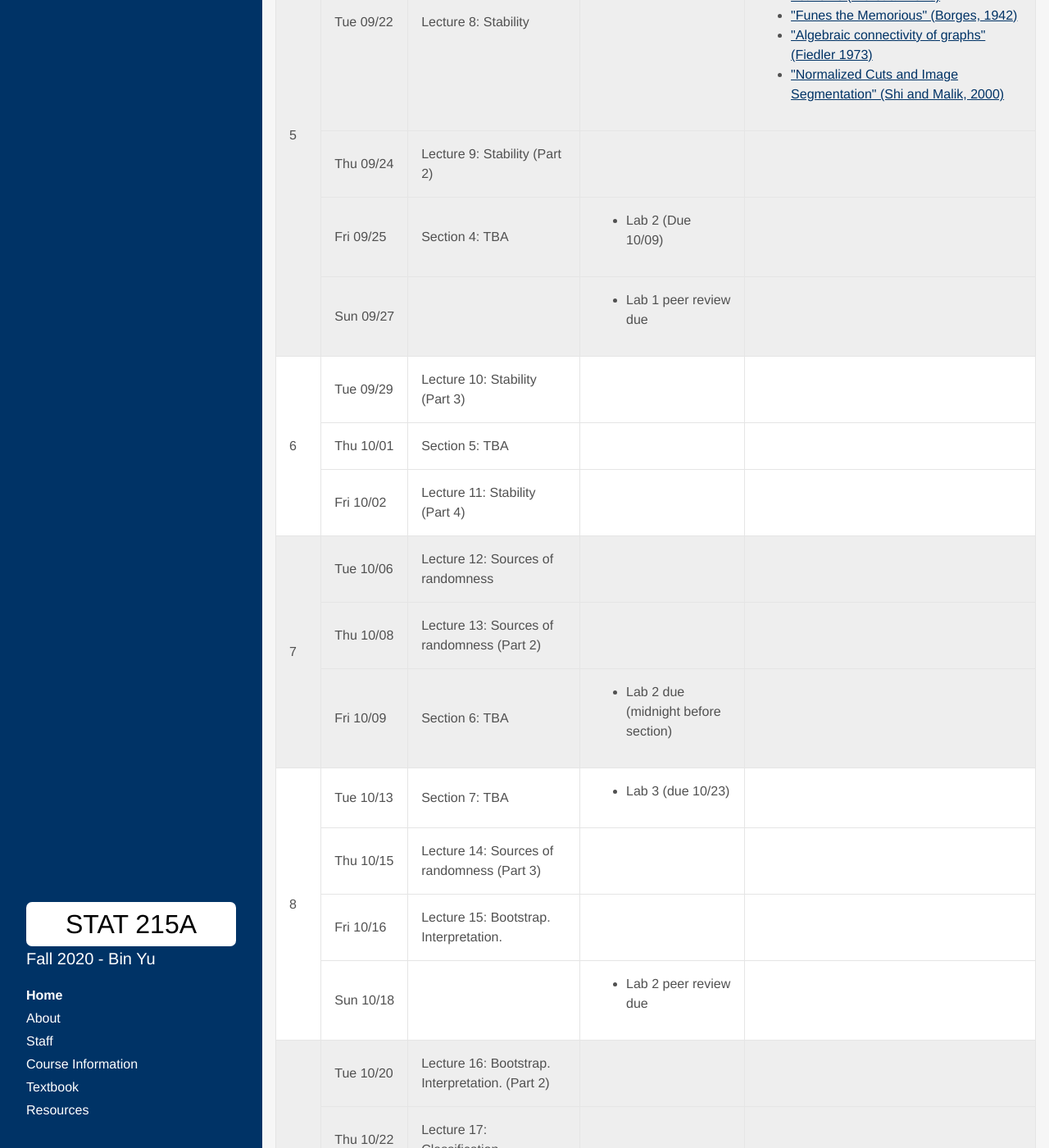
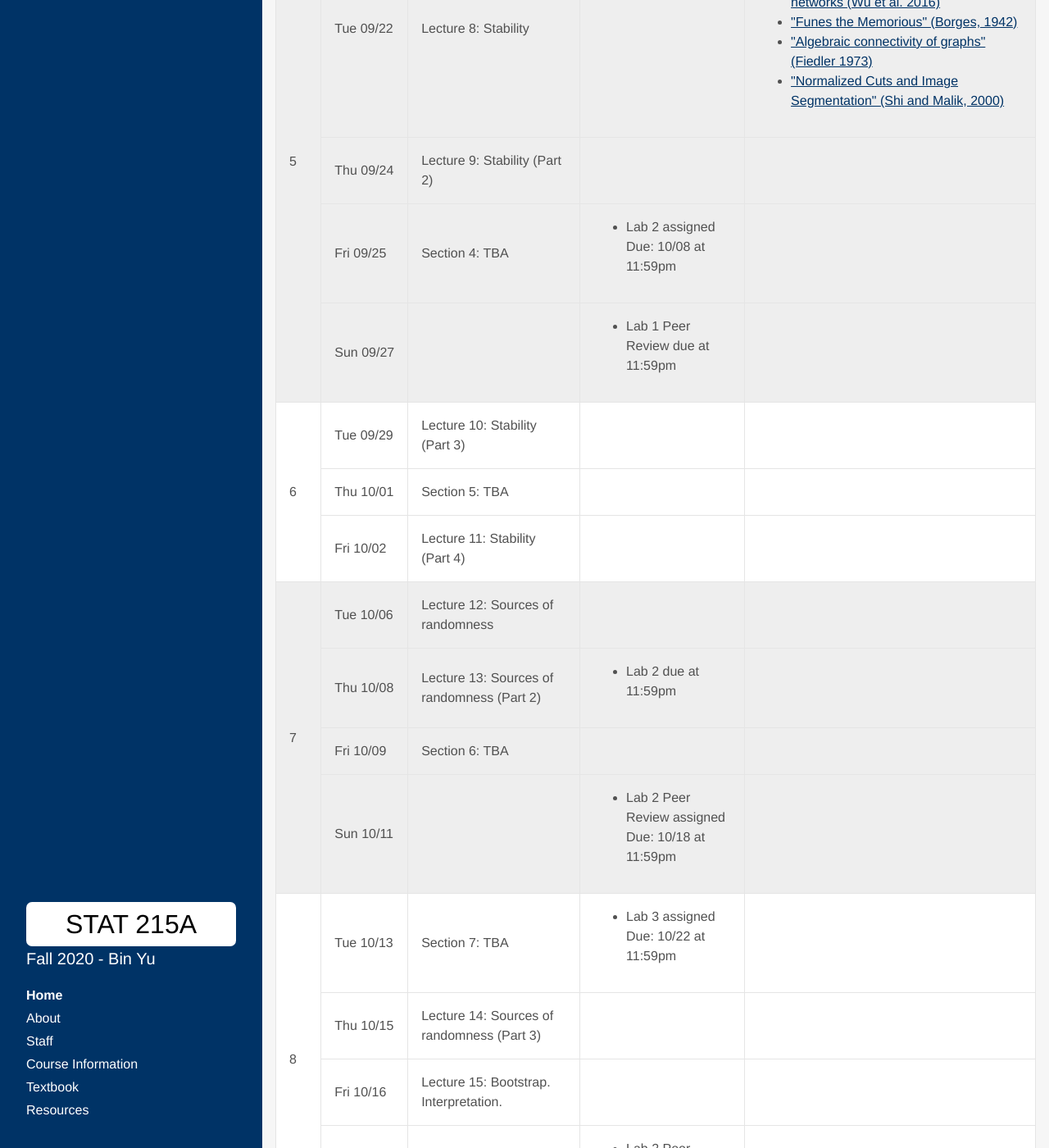
Before and after one commit to Yu-Group/stat-215a-fall-2020, a Jekyll site: the page built from index.html, in a window 1280 px wide and 1400 px high, scrolled down 1739 px. Shown: the whole window at 82% size. Built offline with Jekyll 4.4.1, drawn with Linux system fonts in a browser that asks for light colours; some web fonts are replaced; the list of posts is cut into pages by our own code; some of the changed text lies outside the part shown.

Commit message:
Clarify due dates

```diff
--- a/_data/syllabus2.yml
+++ b/_data/syllabus2.yml
@@ -29,8 +29,8 @@ weeks:
       assignments:
         - name: Lab 0 due
           url:
-        - name: "Lab 1: Redwood data"
-          due: 09/18
+        - name: "Lab 1: Redwood data assigned"
+          due: 09/17 at 11:59pm
 
   - weekNum: 3
     weekName: Week 3
@@ -63,13 +63,14 @@ weeks:
       readings:
         - name: "\"What's Wrong with Social Science and How to Fix It: Reflections After Reading 2578 Papers\""
           url: "https://fantasticanachronism.com/2020/09/11/whats-wrong-with-social-science-and-how-to-fix-it/"
+      assignments:
+        - name: Lab 1 due at 11:59pm
     - date: Fri 09/18
       content: "Section 3: TBA"
-      assignments:
-        - name: Lab 1 due (midnight before section)
     - date: Sun 09/20
       assignments:
-        - name: Lab 1 peer review (due 09/27)
+        - name: Lab 1 Peer Review assigned
+          due: 09/27 at 11:59pm
 
   - weekNum: 5
     weekName: Week 5
@@ -90,10 +91,11 @@ weeks:
     - date: Fri 09/25
       content: "Section 4: TBA"
       assignments:
-        - name: Lab 2 (Due 10/09)
+        - name: Lab 2 assigned
+          due: 10/08 at 11:59pm
     - date: Sun 09/27
       assignments:
-        - name: Lab 1 peer review due
+        - name: Lab 1 Peer Review due at 11:59pm
 
   - weekNum: 6
     weekName: Week 6
@@ -112,10 +114,15 @@ weeks:
       content: "Lecture 12: Sources of randomness"
     - date: Thu 10/08
       content: "Lecture 13: Sources of randomness (Part 2)"
+      assignments:
+        - name: Lab 2 due at 11:59pm
     - date: Fri 10/09
       content: "Section 6: TBA"
+    - date: Sun 10/11
       assignments:
-        - name: Lab 2 due (midnight before section)
+        - name: Lab 2 Peer Review assigned
+          due: 10/18 at 11:59pm
+
 
   - weekNum: 8
     weekName: Week 8
@@ -123,14 +130,15 @@ weeks:
     - date: Tue 10/13
       content: "Section 7: TBA"
       assignments:
-        - name: Lab 3 (due 10/23)
+        - name: Lab 3 assigned
+          due: 10/22 at 11:59pm
     - date: Thu 10/15
       content: "Lecture 14: Sources of randomness (Part 3)"
     - date: Fri 10/16
       content: "Lecture 15: Bootstrap. Interpretation."
     - date: Sun 10/18
       assignments:
-        - name: Lab 2 peer review due
+        - name: Lab 2 Peer Review due at 11:59pm
 
   - weekNum: 9
     weekName: Week 9
@@ -139,10 +147,10 @@ weeks:
       content: "Lecture 16: Bootstrap. Interpretation. (Part 2)"
     - date: Thu 10/22
       content: "Lecture 17: Classification"
+      assignments:
+        - name: Lab 3 due at 11:59pm
     - date: Fri 10/23
       content: "Lecture 18: Classification (Part 2)"
-      assignments:
-        - name: Lab 3 due (midnight before section)
 
   - weekNum: 10
     weekName: Week 10
@@ -154,7 +162,8 @@ weeks:
     - date: Fri 10/30
       content: "Section 8: TBA"
       assignments:
-        - name: Lab 4 (group project, due 11/13)
+        - name: "Lab 4: Group Project assigned"
+          due: "11/12 at 11:59pm"
 
   - weekNum: 11
     weekName: Week 11
@@ -174,11 +183,13 @@ weeks:
       content: "Lecture 21: Logistic regression, Exponential family (Part 2)"
     - date: Thu 11/12
       content: "Lecture 22: GLMs, Iteratively Reweighted Least Squares"
+      assignments:
+        - name: "Lab 4 due at 11:59pm"
     - date: Fri 11/13
       content: "Section 10: TBA"
       assignments:
-        - name: Lab 4 due (midnight before section)
-        - name: Final project (due 12/04)
+        - name: Final Project assigned
+          due: "12/04 at 11:59pm"
 
   - weekNum: 13
     weekName: Week 13
@@ -210,4 +221,4 @@ weeks:
     - date: Fri 12/04
       content: "Section 12: TBA"
       assignments:
-        - name: Final project due (11:59pm)
+        - name: Final Project due at 11:59pm
```
